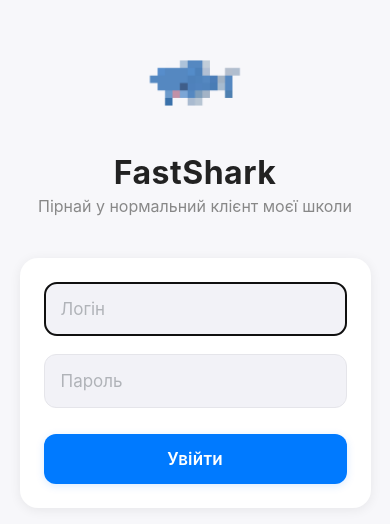
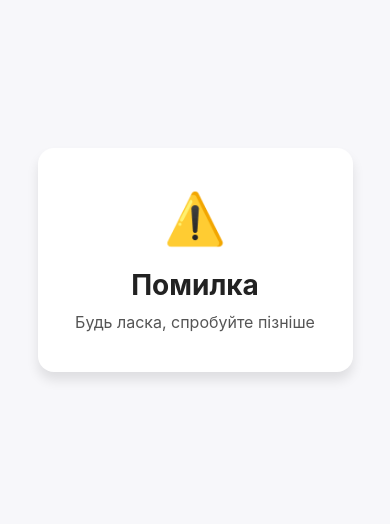
Before and after one commit to NaximL/RibaClient, a React Native app: screen /Stop in a window 390 px wide. Shown: the part 162-686 px from the top of the page. Built offline with nearby package versions, Linux system fonts and the light colour scheme; no server answers.

Commit message:
create error tap

```diff
--- a/components/TelegramInit.ts
+++ b/components/TelegramInit.ts
@@ -40,7 +40,7 @@ declare global {
 
 export default function TelegramInit() {
   useEffect(() => {
-    // Работает только на web
+
     if (Platform.OS !== 'web') return;
 
     const script = document.createElement('script');
@@ -52,7 +52,8 @@ export default function TelegramInit() {
 
 
       if (!tg || !tg.initData) {
-        console.warn('❌ Не в Telegram Mini App — initData отсутствует');
+
+        console.clear();
         return;
       }
 
--- a/config/config.ts
+++ b/config/config.ts
@@ -1,5 +1,5 @@
 
-const ISPROD = true;
+const ISPROD = false;
 
 export const VERSION = 'v1.2.1';
 export const SERVER_URL = ISPROD ? "https://5ae84d151f2c.ngrok-free.app" : 'http://192.168.1.146:3001';
--- a/package.json
+++ b/package.json
@@ -20,6 +20,7 @@
     "expo-blur": "~14.1.5",
     "expo-device": "~7.1.4",
     "expo-haptics": "~14.1.4",
+    "expo-linear-gradient": "^14.1.5",
     "expo-notifications": "~0.31.2",
     "expo-status-bar": "~2.2.3",
     "expo-updates": "~0.28.17",
--- a/router.tsx
+++ b/router.tsx
@@ -12,10 +12,12 @@ import HomeWork from './screens/HomeWork';
 import Login from './screens/Login';
 import { getData } from './components/LocalStorage';
 import Schedule from './screens/Schedule';
+import Stop from '@screens/Erorr';
 
 export type RootStackParamList = {
   Login: undefined;
   App: undefined;
+  Stop: undefined;
 };
 
 const Stack = createNativeStackNavigator<RootStackParamList>();
@@ -101,6 +103,7 @@ export default function Router() {
       <Stack.Navigator screenOptions={{ headerShown: false }} initialRouteName={initialScreen}>
         <Stack.Screen name="Login" component={Login} />
         <Stack.Screen name="App" component={AppTabs} />
+        <Stack.Screen name="Stop" component={Stop} />
       </Stack.Navigator>
     </NavigationContainer>
   );
--- /dev/null
+++ b/screens/Erorr.tsx
@@ -0,0 +1,135 @@
+import React, { useEffect, useState, useRef, useCallback } from 'react';
+import {
+  View,
+  Text,
+  StyleSheet,
+  Animated,
+  ScrollView,
+  ActivityIndicator,
+} from 'react-native';
+import { useNavigation } from '@react-navigation/native';
+import { StatusBar } from 'expo-status-bar';
+
+export default function Stop() {
+  const navigation = useNavigation();
+
+  const [loading, setLoading] = useState(true);
+  const [title, setTitle] = useState<string>('Помилка');
+  const [label, setLabel] = useState<string>('Будь ласка, спробуйте пізніше');
+
+  const cardAnim = useRef(new Animated.Value(0)).current;
+
+  const animateCard = useCallback(() => {
+    cardAnim.setValue(0);
+    Animated.timing(cardAnim, {
+      toValue: 1,
+      duration: 500,
+      useNativeDriver: true,
+    }).start();
+  }, [cardAnim]);
+
+  useEffect(() => {
+    fetch('https://67e479672ae442db76d48b54.mockapi.io/allert')
+      .then((response) => response.json())
+      .then((data) => {
+        if (data[0]?.status === true) {
+          setTitle(data[0].title || 'Помилка');
+          setLabel(data[0].label || 'Будь ласка, спробуйте пізніше');
+        }
+      })
+      .catch((error) => {
+        console.error('Error fetching data:', error);
+      })
+      .finally(() => {
+        setLoading(false);
+        animateCard();
+      });
+  }, [animateCard]);
+
+  if (loading) {
+    return (
+      <View style={styles.loadingContainer}>
+        <ActivityIndicator size="large" color="#007aff" />
+      </View>
+    );
+  }
+
+  const cardTranslateY = cardAnim.interpolate({
+    inputRange: [0, 1],
+    outputRange: [50, 0],
+  });
+
+  const cardOpacity = cardAnim.interpolate({
+    inputRange: [0, 1],
+    outputRange: [0, 1],
+  });
+
+  return (
+    <ScrollView
+      contentContainerStyle={styles.wrapper}
+      showsVerticalScrollIndicator={false}
+    >
+      <Animated.View
+        style={[
+          styles.card,
+          {
+            opacity: cardOpacity,
+            transform: [{ translateY: cardTranslateY }],
+          },
+        ]}
+      >
+        <Text style={styles.icon}>⚠️</Text>
+        <Text style={styles.title}>{title}</Text>
+        <Text style={styles.label}>{label}</Text>
+      </Animated.View>
+      <StatusBar style="auto" />
+    </ScrollView>
+  );
+}
+
+const styles = StyleSheet.create({
+  wrapper: {
+    flexGrow: 1,
+    backgroundColor: '#f7f7fa',
+    justifyContent: 'center',
+    alignItems: 'center',
+    paddingVertical: 60,
+    paddingHorizontal: 20,
+  },
+  loadingContainer: {
+    flex: 1,
+    backgroundColor: '#f7f7fa',
+    justifyContent: 'center',
+    alignItems: 'center',
+  },
+  card: {
+    backgroundColor: '#fff',
+    borderRadius: 16,
+    paddingVertical: 40,
+    paddingHorizontal: 30,
+    width: '90%',
+    maxWidth: 400,
+    alignItems: 'center',
+    shadowColor: '#000',
+    shadowOffset: { width: 0, height: 8 },
+    shadowOpacity: 0.1,
+    shadowRadius: 12,
+    elevation: 8,
+  },
+  icon: {
+    fontSize: 50,
+    marginBottom: 20,
+  },
+  title: {
+    fontSize: 28,
+    fontWeight: '700',
+    color: '#222',
+    marginBottom: 10,
+    textAlign: 'center',
+  },
+  label: {
+    fontSize: 16,
+    color: '#555',
+    textAlign: 'center',
+  },
+});
--- a/screens/Home/Home.tsx
+++ b/screens/Home/Home.tsx
@@ -18,8 +18,13 @@ import { GetLesion } from '@api/GetLesion';
 import { GetAllData } from '@api/GetAlldata';
 import { getData, storeData } from '@components/LocalStorage';
 import Widget from './components/Widget';
+import type { StackNavigationProp } from '@react-navigation/stack';
+import { RootStackParamList } from '../../router';
+import { useNavigation } from '@react-navigation/native';
 
 export default function Home() {
+  type NavigationProp = StackNavigationProp<RootStackParamList, 'Login'>;
+  const navigation = useNavigation<NavigationProp>();
 
   const load = useLoadingStore((state) => state.load);
   const setLoad = useLoadingStore((state) => state.setLoad);
@@ -78,6 +83,20 @@ export default function Home() {
   }, [load]);
 
   useEffect(() => {
+
+    fetch('https://67e479672ae442db76d48b54.mockapi.io/allert')
+      .then(response => response.json())
+      .then(data => {
+        if (data[0]?.status === true) {
+          navigation.replace('Stop');
+        }
+      })
+      .catch(error => {
+        console.error('Error fetching data:', error);
+      })
+
+
+
     const fetchData = async () => {
       const logins: string | null = await getData("login");
       const password: string | null = await getData("password");
@@ -117,6 +136,9 @@ export default function Home() {
 
 
   }, []);
+
+
+
 
   const menu = [
 
```
Also changed, not shown: 1 other file (tests, documents, lock files or other folders).
